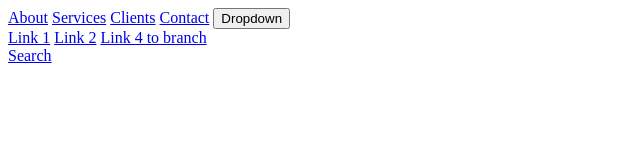
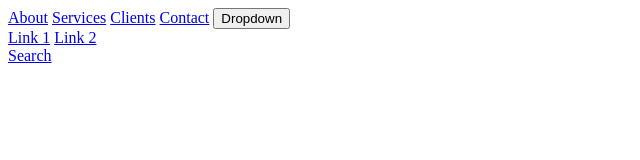
Before and after one commit to praveenise74/gitLearning, a plain HTML site: page index.html in a window 1280 px wide. Shown: the whole page, without its empty margins (0-640 px from the left). Drawn offline with Linux system fonts and the light colour scheme.

Commit message:
commit in addfeature

```diff
--- a/index.html
+++ b/index.html
@@ -9,7 +9,7 @@
     <div class="dropdown-container">
       <a href="#">Link 1</a>
       <a href="#">Link 2</a>
-      <a href="#">Link 4 to branch</a>
+      </a>
     </div>
     <a href="#contact">Search</a>
   </div>
```
